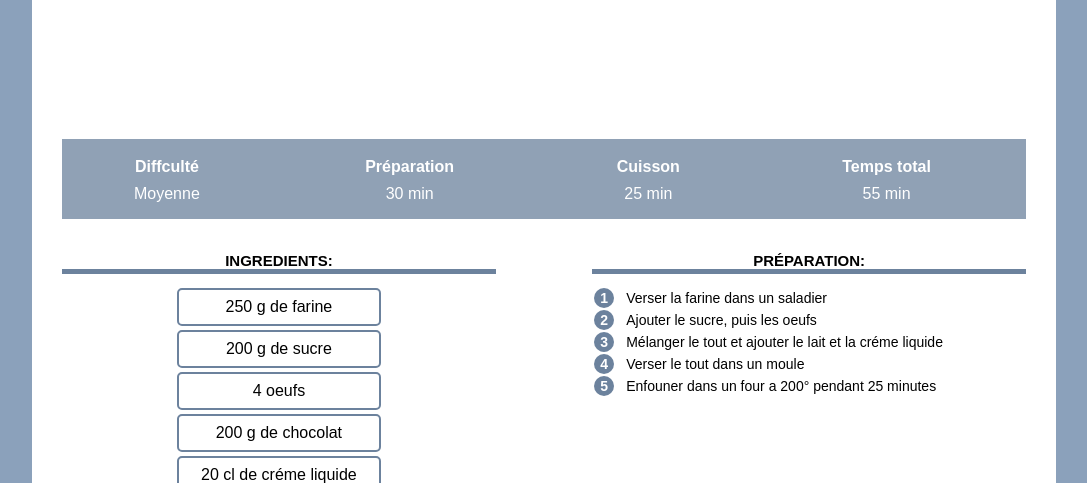
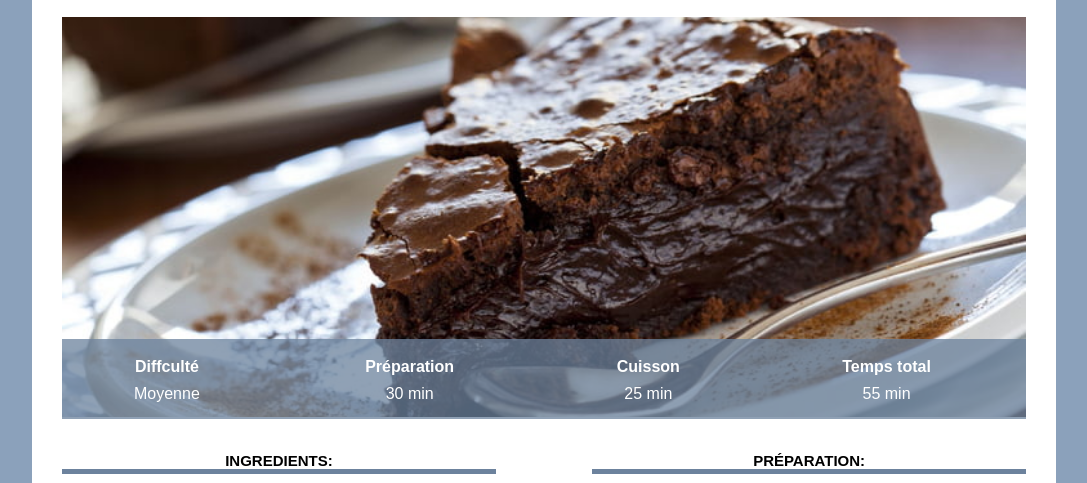
Before and after one commit to brakaab/site_recette, a plain HTML site: page premierePage.html in a window 1280 px wide. Shown: the part 249-732 px from the top of the page, without its empty margins (96-1183 px from the left). Drawn offline with Linux system fonts and the light colour scheme; the site is published under a folder, as on GitHub Pages, so addresses that start at the root find nothing.

Commit message:
Update premierePage.html

```diff
--- a/premierePage.html
+++ b/premierePage.html
@@ -20,7 +20,7 @@
             <h2 class="para2">Voici une recette simple d'un delicieur gateau au chocolat</h2>
         </div>
         <div style="position: relative; background-color: white">
-            <img class="image" src="/gateau.jpg " alt="">
+            <img class="image" src="gateau.jpg " alt="">
             <br>
             <br>
 
```
